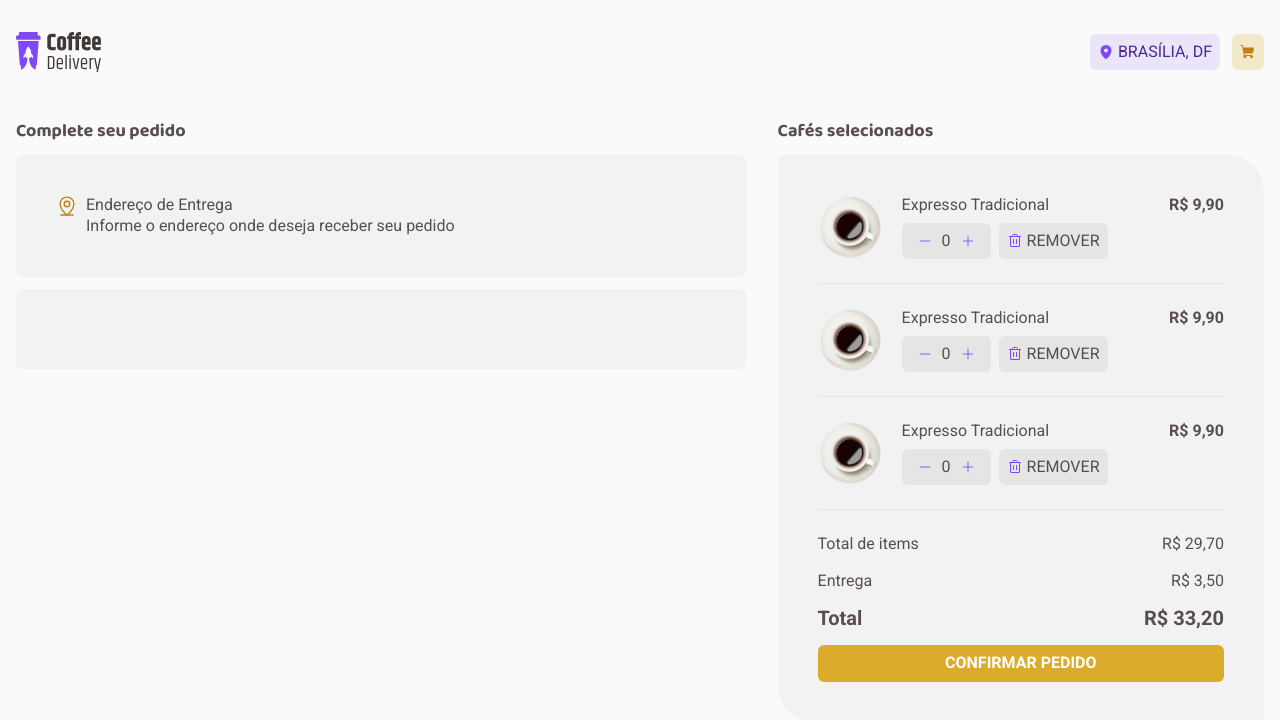
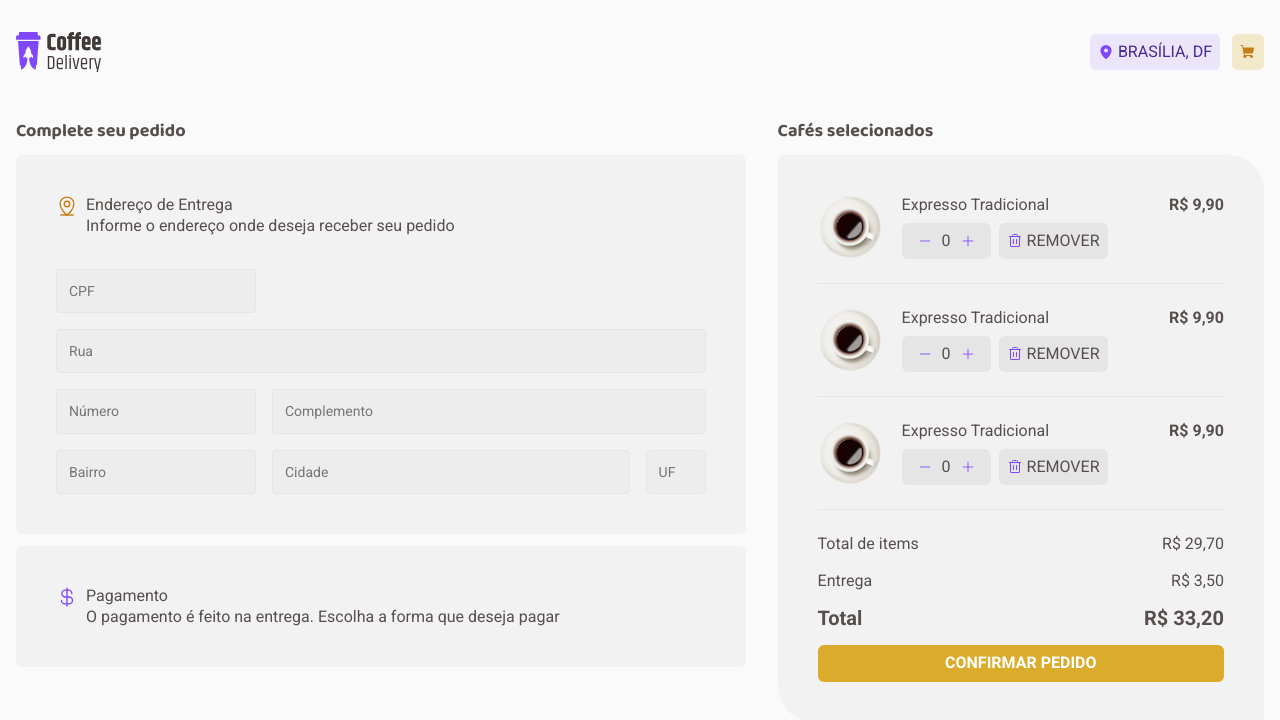
Before and after one commit to igortullio/ignite-02-challenge, a React (Vite) app: page /checkout in a window 1280 px wide. Shown: the top 720 px of the page. Built offline with nearby package versions, Linux system fonts and the light colour scheme.

Commit message:
Add Input component

```diff
--- /dev/null
+++ b/src/components/Input/index.tsx
@@ -0,0 +1,8 @@
+import { InputHTMLAttributes } from 'react'
+import { Wrapper } from './styles'
+
+export interface InputProps extends InputHTMLAttributes<HTMLInputElement> {}
+
+export function Input({ ...props }: InputProps) {
+  return <Wrapper {...props}></Wrapper>
+}
--- /dev/null
+++ b/src/components/Input/styles.ts
@@ -0,0 +1,14 @@
+import styled from 'styled-components'
+
+export const Wrapper = styled.input`
+  background-color: ${({ theme }) => theme.colors.input};
+  border: 1px solid ${({ theme }) => theme.colors.button};
+  border-radius: 4px;
+  padding: 0.75rem;
+
+  display: flex;
+  align-items: center;
+
+  color: ${({ theme }) => theme.colors.text};
+  font-size: ${({ theme }) => theme.fonts.text.sizes[2]};
+`
--- a/src/pages/Checkout/index.tsx
+++ b/src/pages/Checkout/index.tsx
@@ -1,11 +1,17 @@
-import { MapPinLine } from 'phosphor-react'
+import { CurrencyDollar, MapPinLine } from 'phosphor-react'
 import { Button } from '../../components/Button'
+import { Input } from '../../components/Input'
 import { Card } from './components/Card'
 import {
   CardList,
   CheckoutInformation,
   CheckoutTitle,
+  PaymentHeader,
+  PaymentHeaderIcon,
+  PaymentHeaderInfo,
   PaymentInformation,
+  PaymentSubtitle,
+  PaymentTitle,
   Summary,
   SummaryCard,
   SummaryFooter,
@@ -13,6 +19,8 @@ import {
   ValuesContainer,
   ValuesItem,
   ValuesTotal,
+  VenueForm,
+  VenueFormLine,
   VenueHeader,
   VenueHeaderIcon,
   VenueHeaderInfo,
@@ -39,8 +47,37 @@ export function Checkout() {
               </VenueSubtitle>
             </VenueHeaderInfo>
           </VenueHeader>
+          <VenueForm>
+            <VenueFormLine templateColumns="200px">
+              <Input placeholder="CPF" />
+            </VenueFormLine>
+            <VenueFormLine templateColumns="1fr">
+              <Input placeholder="Rua" />
+            </VenueFormLine>
+            <VenueFormLine templateColumns="200px 1fr">
+              <Input placeholder="Número" />
+              <Input placeholder="Complemento" />
+            </VenueFormLine>
+            <VenueFormLine templateColumns="200px 1fr 60px">
+              <Input placeholder="Bairro" />
+              <Input placeholder="Cidade" />
+              <Input placeholder="UF" size={2} />
+            </VenueFormLine>
+          </VenueForm>
         </VenueInformation>
-        <PaymentInformation></PaymentInformation>
+        <PaymentInformation>
+          <PaymentHeader>
+            <PaymentHeaderIcon>
+              <CurrencyDollar size={22} />
+            </PaymentHeaderIcon>
+            <PaymentHeaderInfo>
+              <PaymentTitle>Pagamento</PaymentTitle>
+              <PaymentSubtitle>
+                O pagamento é feito na entrega. Escolha a forma que deseja pagar
+              </PaymentSubtitle>
+            </PaymentHeaderInfo>
+          </PaymentHeader>
+        </PaymentInformation>
       </CheckoutInformation>
 
       <Summary>
--- a/src/pages/Checkout/styles.ts
+++ b/src/pages/Checkout/styles.ts
@@ -22,6 +22,10 @@ export const VenueInformation = styled.div`
   background-color: ${({ theme }) => theme.colors.card};
   padding: 2.5rem;
   border-radius: 6px;
+
+  display: flex;
+  flex-direction: column;
+  gap: 2rem;
 `
 
 export const VenueHeader = styled.header`
@@ -42,11 +46,45 @@ export const VenueTitle = styled.span``
 
 export const VenueSubtitle = styled.span``
 
+export const VenueForm = styled.form`
+  display: flex;
+  flex-direction: column;
+  gap: 1rem;
+`
+
+export interface VenueFormLineProps {
+  templateColumns: string
+}
+
+export const VenueFormLine = styled.div<VenueFormLineProps>`
+  display: grid;
+  grid-template-columns: ${({ templateColumns }) => templateColumns};
+  gap: 1rem;
+`
+
 export const PaymentInformation = styled.div`
   background-color: ${({ theme }) => theme.colors.card};
   padding: 2.5rem;
   border-radius: 6px;
 `
+
+export const PaymentHeader = styled.header`
+  display: flex;
+  gap: 0.5rem;
+`
+
+export const PaymentHeaderIcon = styled.div`
+  color: ${({ theme }) => theme.colors.purple};
+`
+
+export const PaymentHeaderInfo = styled.div`
+  display: flex;
+  flex-direction: column;
+`
+
+export const PaymentTitle = styled.span``
+
+export const PaymentSubtitle = styled.span``
 
 export const Summary = styled.div`
   display: flex;
```
